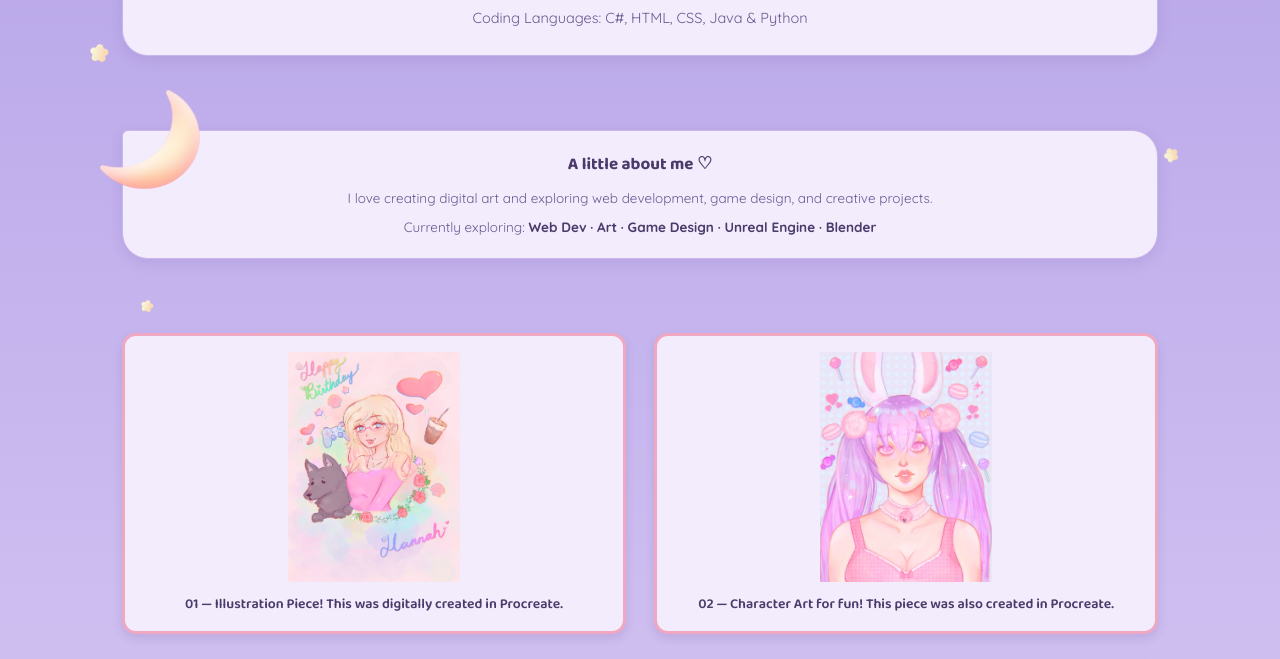
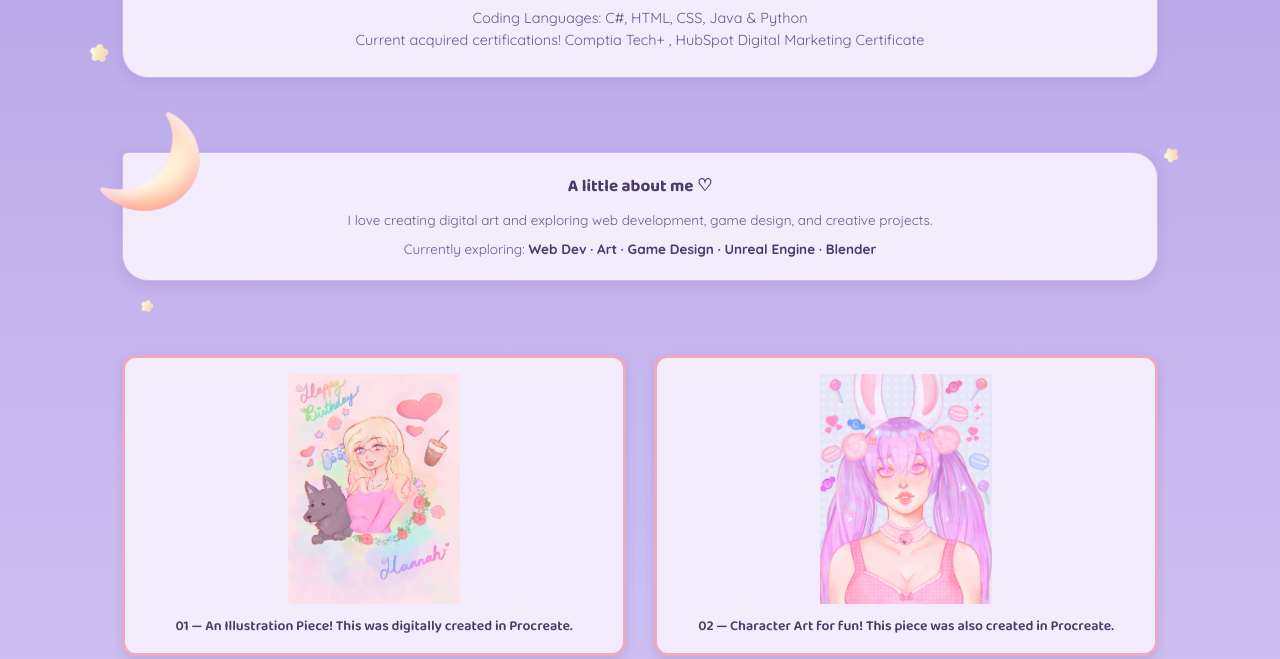
Before and after one commit to mspancake-ui/portfoliowebsite, a plain HTML site: page index.html in a window 1280 px wide. Shown: the part 204-863 px from the top of the page. Drawn offline with Linux system fonts and the light colour scheme.

Commit message:
Update index.html

```diff
--- a/index.html
+++ b/index.html
@@ -120,6 +120,10 @@
                     Coding Languages: C#, HTML, CSS, Java &amp; Python
                 </p>
 
+                <p>
+                    Current acquired certifications! Comptia Tech+ , HubSpot Digital Marketing Certificate
+                </p>
+
             </div>
 
 
@@ -188,7 +192,7 @@
                     >
 
                     <h3>
-                        01 — Illustration Piece! This was digitally created in Procreate.
+                        01 — An Illustration Piece! This was digitally created in Procreate.
                     </h3>
 
                 </article>
```
